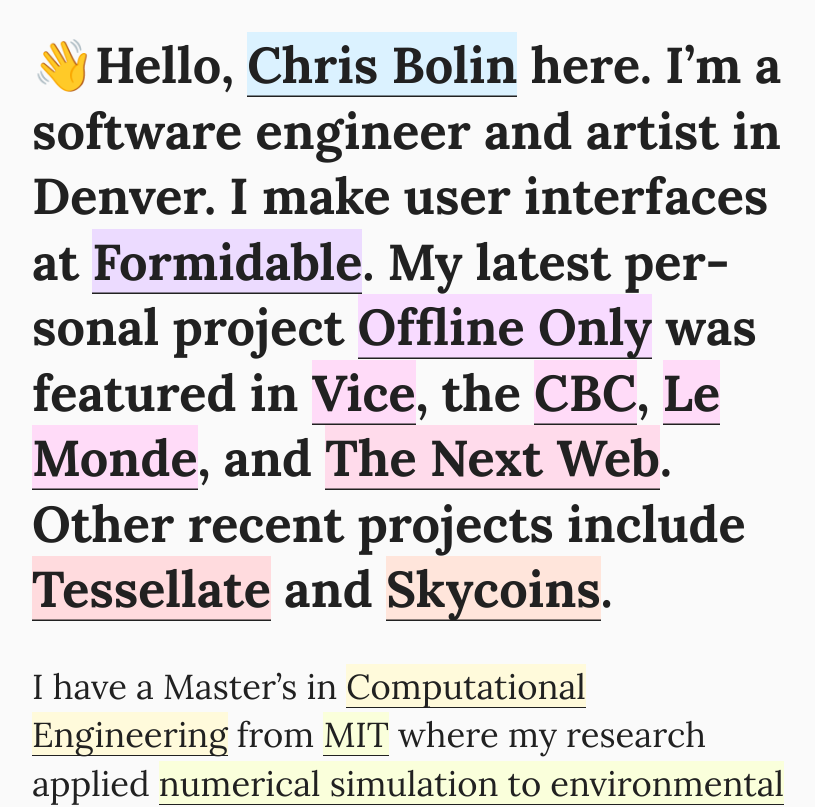
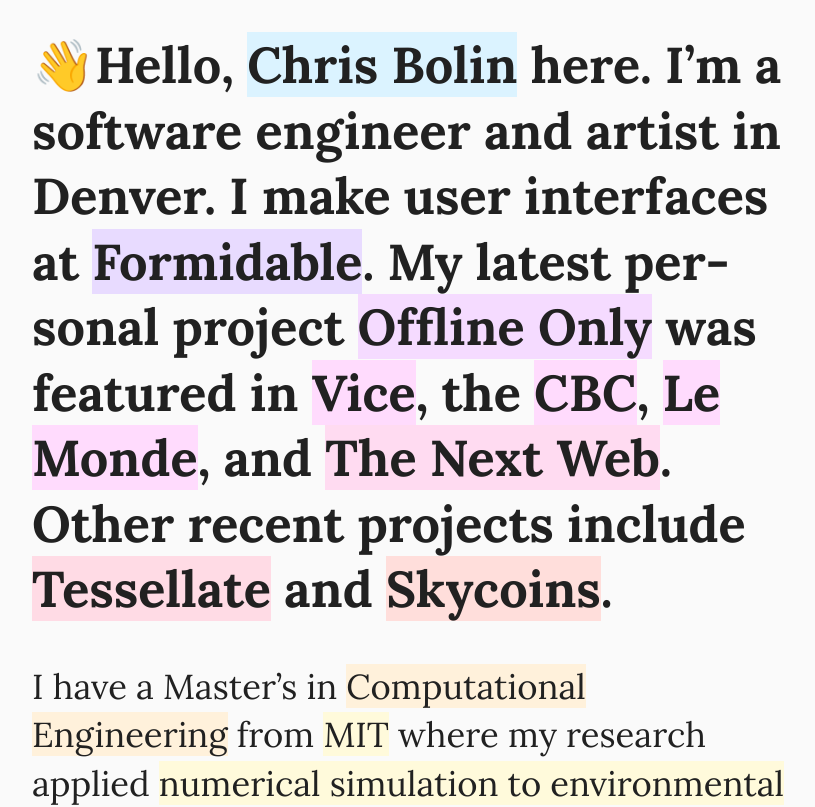
Before and after one commit to chrisbolin/about, a React (Create React App) app: page / in a window 1280 px wide. Shown: the top 807 px of the page, without its empty margins (232-1047 px from the left). Built offline with nearby package versions, Linux system fonts and the light colour scheme.

Commit message:
adapt to client height; deploy

```diff
--- a/src/App.css
+++ b/src/App.css
@@ -39,11 +39,6 @@
 	color: inherit;
 	background: none;
 	transition: color 300ms ease-out, background-color 300ms ease-out;
-  box-shadow: inset 0 -1px hsl(0, 0%, 13%);
-}
-
-.big a {
-  box-shadow: inset 0 -1.5px hsl(0, 0%, 13%);
 }
 
 a:hover {
--- a/src/Link.js
+++ b/src/Link.js
@@ -39,7 +39,7 @@
 	style() {
 		if (!this.rect) return;
 
-		const hue = Math.round(190 + 100*(this.rect.y / 300));
+		const hue = Math.round(190 + 100*(this.rect.y / document.body.clientHeight * 6));
 		return {
 			backgroundColor: `hsl(${hue}, 100%, 93%)`
 		};
```
Also changed, not shown: 11 other files (tests, documents, lock files or other folders).
